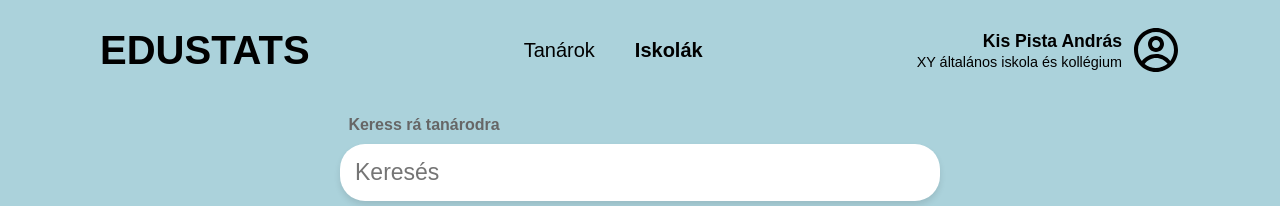
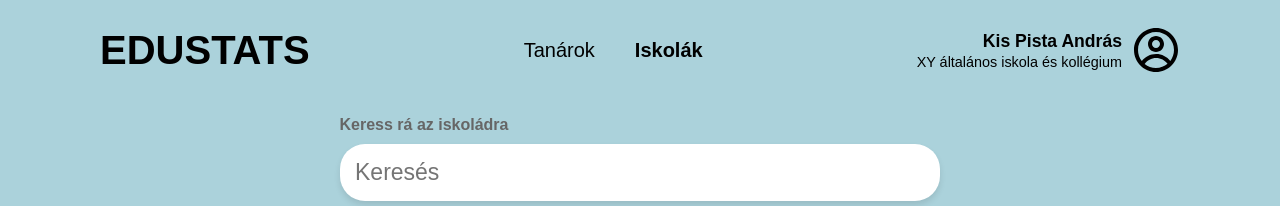
Before and after one commit to sacaaa/szoftverfejlesztesi-modszertanok-projekt, a React (Vite) app in the folder src/client/: page /schools in a window 1280 px wide. Shown: the top 206 px of the page. Built offline with nearby package versions, Linux system fonts and the light colour scheme; no server answers.

Commit message:
edit: kereső mező módosítás és működés

```diff
--- a/src/client/src/components/Searchbar/Searchbar.css
+++ b/src/client/src/components/Searchbar/Searchbar.css
@@ -24,4 +24,10 @@
     background-color: white;
     font-size: 23px;
     box-shadow: 0px 4px 6px rgba(0, 0, 0, 0.1);
+    transition: box-shadow 0.3s ease;
 }
+
+.searchinput:focus {
+    outline: none;
+    box-shadow: 0px 4px 12px rgba(0, 0, 0, 0.2);
+}
--- a/src/client/src/components/Searchbar/Searchbar.tsx
+++ b/src/client/src/components/Searchbar/Searchbar.tsx
@@ -1,10 +1,28 @@
 import './Searchbar.css';
 
-export default function Searchbar() {
-    return(<>
+interface SearchbarProps {
+    searchQuery: string;
+    setSearchQuery: (query: string) => void;
+    searchType: 'teacher' | 'school'; // Új prop a keresési típushoz
+}
+
+export default function Searchbar({ searchQuery, setSearchQuery, searchType }: SearchbarProps) {
+    const handleInputChange = (e: React.ChangeEvent<HTMLInputElement>) => {
+        setSearchQuery(e.target.value);
+    };
+
+    return (
         <div className="searchbox">
-            <label className="searchlabel">Keress rá tanárodra</label>
-            <input type="text" className="searchinput" placeholder="Keresés" />
+            <label className="searchlabel">
+                {searchType === 'teacher' ? 'Keress rá tanárodra' : 'Keress rá az iskoládra'}
+            </label>
+            <input
+                type="text"
+                className="searchinput"
+                placeholder="Keresés"
+                value={searchQuery}
+                onChange={handleInputChange}
+            />
         </div>
-    </>)
+    );
 }
```
